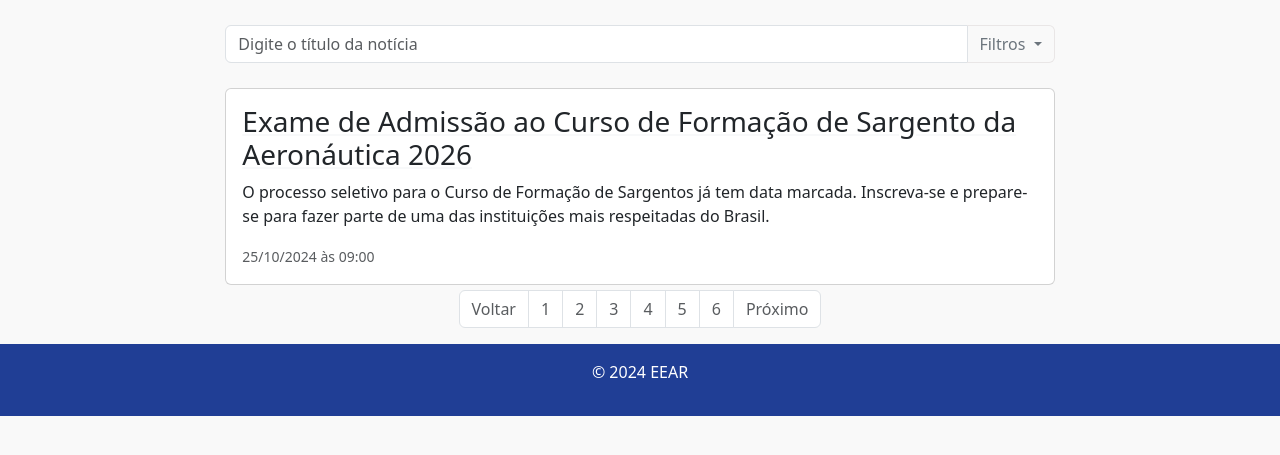
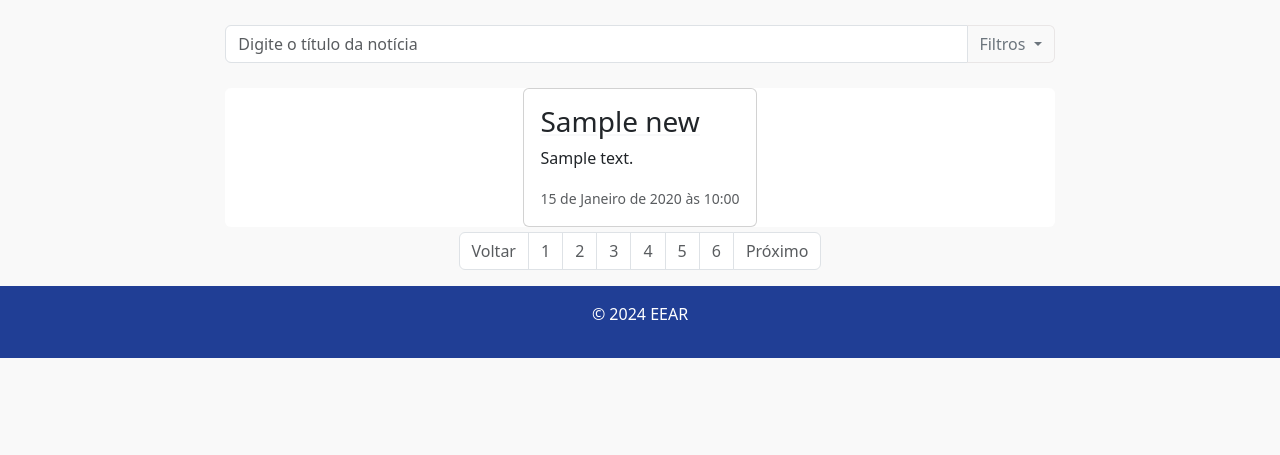
Before and after one commit to manoelcn/eear-backend, a Django app: page /news/list/ in a window 1280 px wide. Shown: the part 127-582 px from the top of the page. Run offline with Django 5.2, Linux system fonts and the light colour scheme; tables that the repository leaves empty hold one stand-in row (values such as "Sample post"); some libraries are stand-ins or nearby versions.

Commit message:
usando os dados do banco de dados

```diff
--- a/news/templates/news_list.html
+++ b/news/templates/news_list.html
@@ -37,25 +37,29 @@
                     <li><a class="dropdown-item" href="semresultadonoticia.html">Tipo de Notícia</a></li>
                     <li><a class="dropdown-item" href="semresultadonoticia.html">Tipo de Curso</a></li>
             </div>
+            {% if news %}
+                {% for noticia in news %}
                     <div class="card col-md-12 mx-auto" style="margin-top: 25px; border: none;">
                         <div class="card mx-auto cardnoticias-full">
                             <div class="row g-0">
                                 <div class="col-md-12">
                                     <div class="card-body">
-                                <h3 class="card-title"><a href="#" class="link-underline-light link-dark">Exame de
-                                        Admissão ao Curso de Formação de
-                                        Sargento da Aeronáutica 2026</a></h3>
-                                <p class="card-text"> O processo seletivo para o Curso de Formação de Sargentos já tem
-                                    data
-                                    marcada. Inscreva-se e prepare-se para fazer parte de uma das instituições mais
-                                    respeitadas do
-                                    Brasil.</p>
-                                <p class="card-text"><small class="text-body-secondary">25/10/2024 às 09:00</small></p>
+                                        <h3 class="card-title"><a href="#" class="link-underline-light link-dark">{{ noticia.title }}</a></h3>
+                                        <p class="card-text">{{ noticia.description }}</p>
+                                        <p class="card-text"><small class="text-body-secondary">{{ noticia.date_publication }}</small></p>
                                     </div>
                                 </div>
                             </div>
                         </div>
                     </div>
+                {% endfor %}
+            {% else %}
+                <div class="card col-md-12 mx-auto" style="margin-top: 25px; border: none;">
+                    <div class="card mx-auto cardnoticias-full">
+                        <p class="h5">Nenhum resultado encontrado</p>
+                    </div>
+                </div>
+            {% endif %}
         </div>
         <div class="col-md-12 d-flex justify-content-center" style="margin-top: 5px;">
             <nav aria-label="Page navigation example" class="mx-auto">
```
Lines whose indentation alone changed are shown as unchanged.
